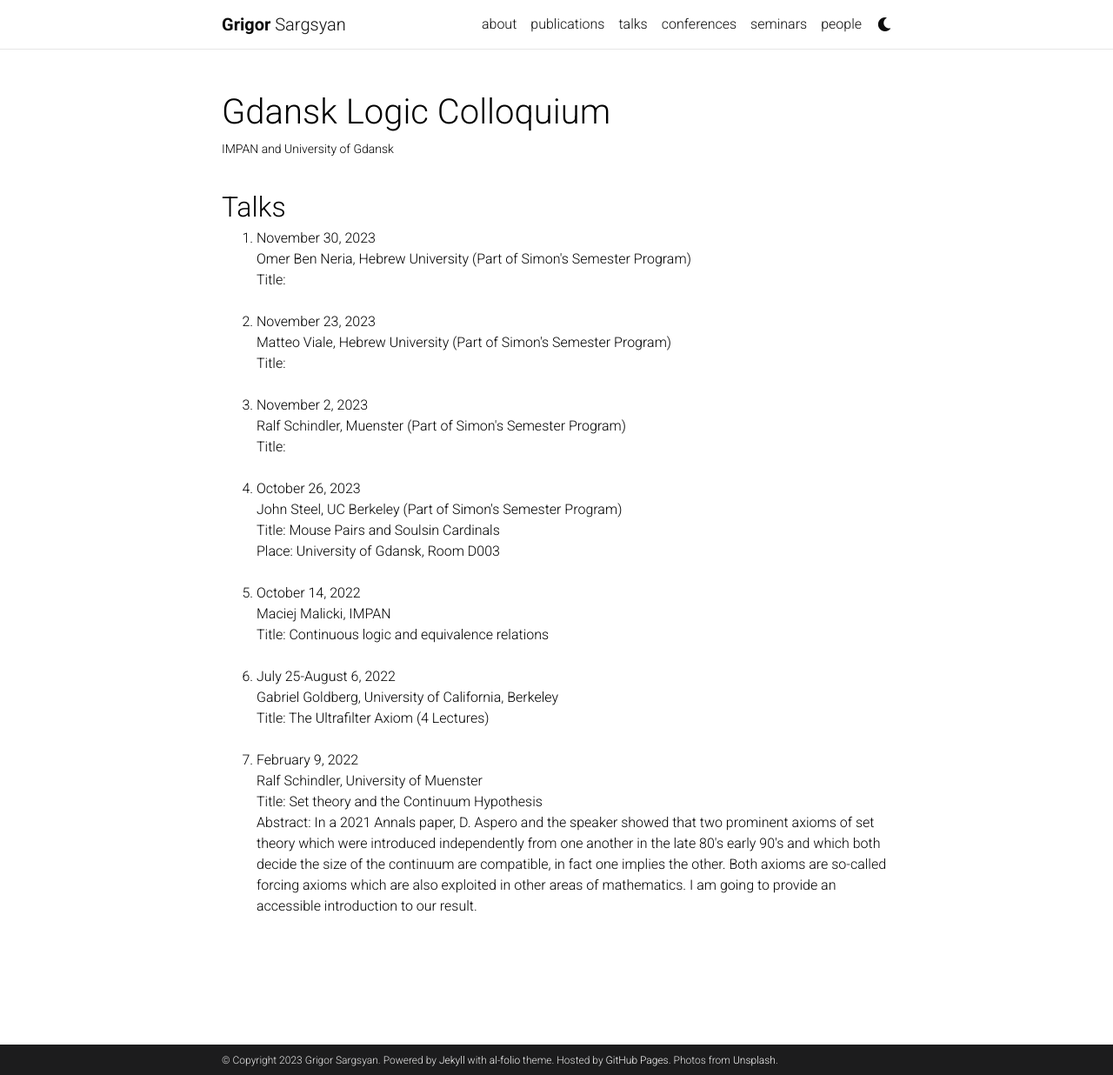
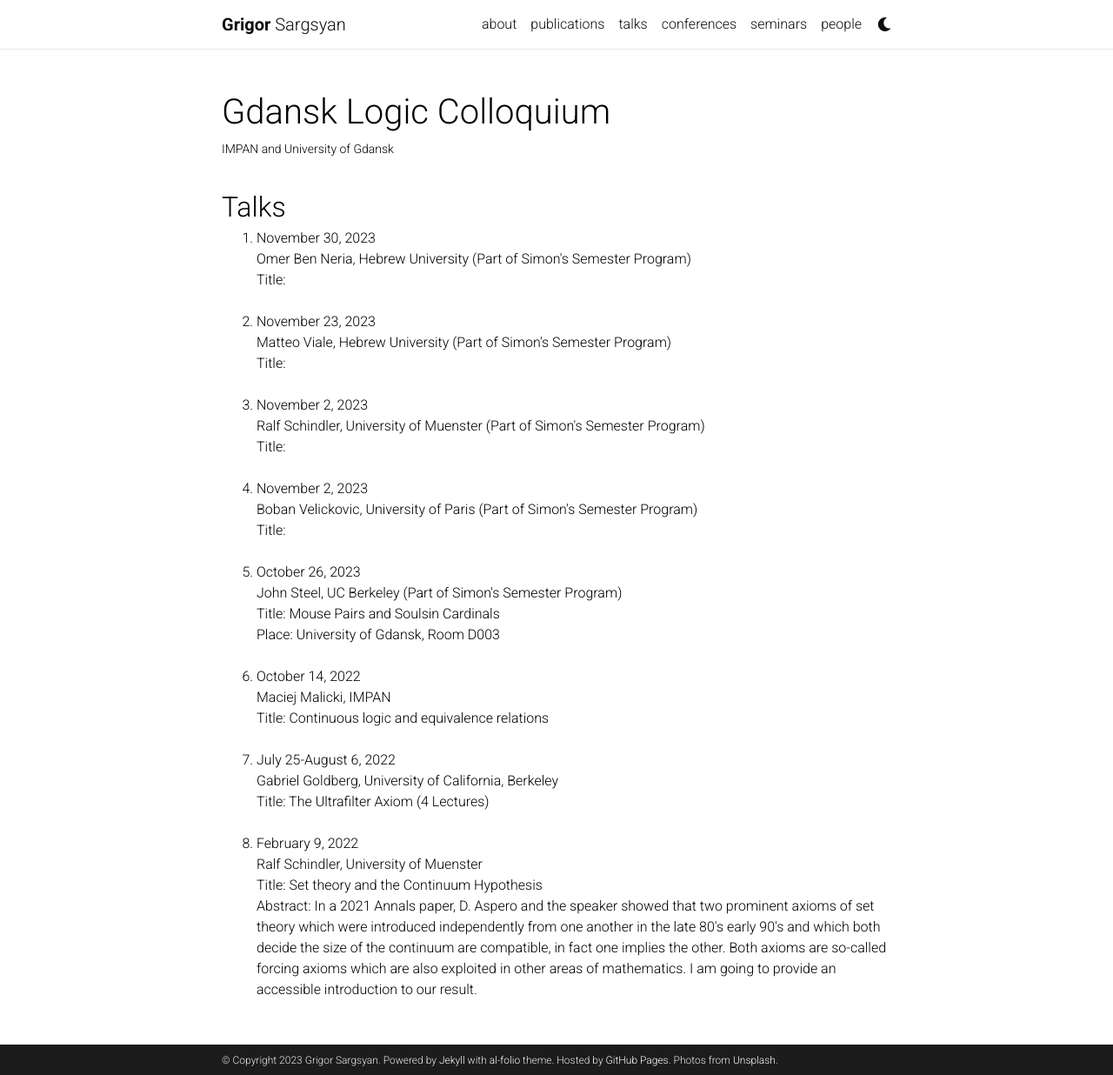
Before and after one commit to grigorsarg/grigorsarg.github.io, a Jekyll site: the page built from _seminars/LC.md, in a window 1280 px wide and 1236 px high. Shown: the whole window at 87% size. Built offline with Jekyll 4.4.1, drawn with Linux system fonts in a browser that asks for light colours; comment, search, counter and statistics services are not loaded; a style sheet for code colours, icons or effects is not loaded.

Commit message:
Update LC.md

```diff
--- a/_seminars/LC.md
+++ b/_seminars/LC.md
@@ -22,7 +22,11 @@ Matteo Viale, Hebrew University (Part of Simon's Semester Program)<br>
 
 
 <li> November 2, 2023<br>
-Ralf Schindler, Muenster (Part of Simon's Semester Program)<br>
+Ralf Schindler, University of Muenster (Part of Simon's Semester Program)<br>
+  Title: </li><br>
+
+ <li> November 2, 2023<br>
+Boban Velickovic, University of Paris (Part of Simon's Semester Program)<br>
   Title: </li><br>
 
 <li> October 26, 2023<br>
```
